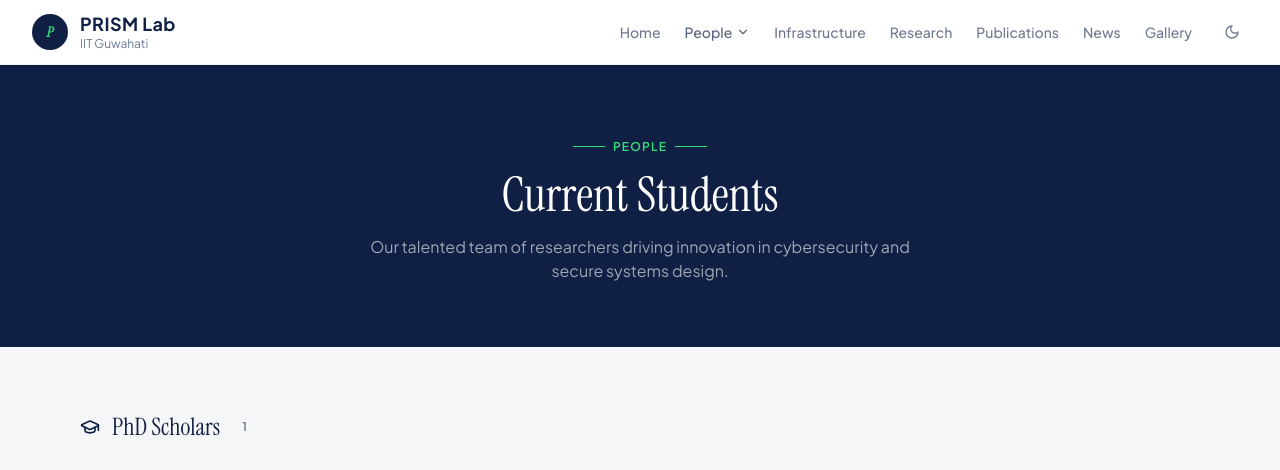
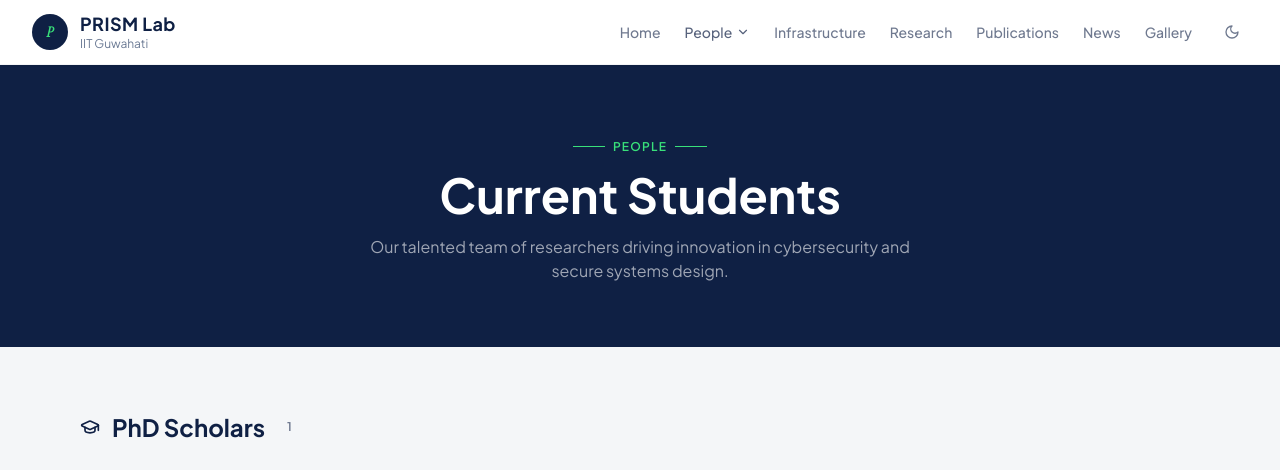
Before and after one commit to DHANVANTH05/prism-lab, a React (Vite) app: page /students in a window 1280 px wide. Shown: the top 470 px of the page. Built offline with nearby package versions, Linux system fonts and the light colour scheme.

Commit message:
update lab description

```diff
--- a/src/pages/Students.jsx
+++ b/src/pages/Students.jsx
@@ -24,7 +24,7 @@ export default function StudentsPage() {
           <div className="section-label justify-center mb-4">
             <div className="w-8 h-px bg-[#39e07a]" /> People <div className="w-8 h-px bg-[#39e07a]" />
           </div>
-          <h1 className="font-display text-5xl text-white mb-4">Current Students</h1>
+          <h1 className="font-body font-bold text-5xl text-white mb-4">Current Students</h1>
           <p className="text-white/60 max-w-xl mx-auto">
             Our talented team of researchers driving innovation in cybersecurity
             and secure systems design.
@@ -38,7 +38,7 @@ export default function StudentsPage() {
               <div key={group.label}>
                 <div className="flex items-center gap-3 mb-7">
                   <GraduationCap className="w-5 h-5 text-[#0f2044] dark:text-white" />
-                  <h2 className="font-display text-2xl text-[#0f2044] dark:text-white">
+                  <h2 className="font-body font-bold text-2xl text-[#0f2044] dark:text-white">
                     {group.label}
                   </h2>
                   <span className="text-xs font-semibold bg-[#0f2044]/8 dark:bg-white/10 text-[#0f2044]/60 dark:text-white/50 px-2.5 py-0.5 rounded-full">
@@ -59,14 +59,14 @@ export default function StudentsPage() {
                             className="w-full h-full object-cover object-top"
                           />
                         ) : (
-                          <div className="w-full h-full flex items-center justify-center text-[#0f2044] dark:text-white font-semibold text-3xl">
+                          <div className="w-full h-full flex items-center justify-center text-[#0f2044] dark:text-white font-bold text-3xl">
                             {student.name.split(' ').map((n) => n[0]).join('').slice(0, 2)}
                           </div>
                         )}
                       </div>
                       <div className="p-5">
                         <div className="flex items-start justify-between gap-2 mb-2">
-                          <h3 className="font-semibold text-[#0f2044] dark:text-white">
+                          <h3 className="font-body font-semibold text-[#0f2044] dark:text-white">
                             {student.name}
                           </h3>
                           <span
```
